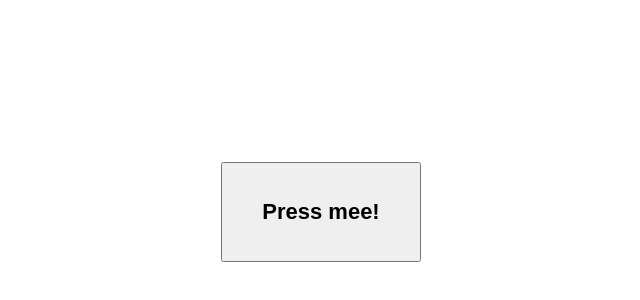
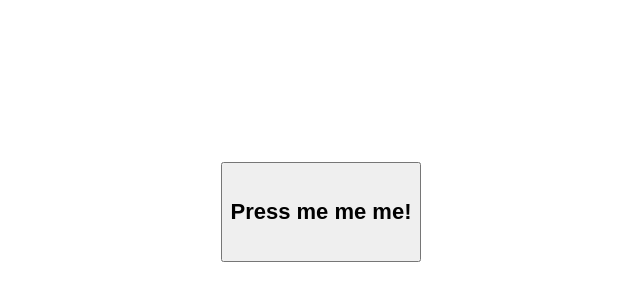
Before and after one commit to surdu/video-captcha, a website: page public/index.html in a window 1280 px wide. Shown: the part 196-496 px from the top of the page, without its empty margins (319-959 px from the left). Drawn offline with Linux system fonts and the light colour scheme.

Commit message:
Update index.html

```diff
--- a/public/index.html
+++ b/public/index.html
@@ -11,7 +11,7 @@
     <div id="numbers"></div>
   </div>
 
-  <button id="startBtn">Press mee!</button>
+  <button id="startBtn">Press me me me!</button>
 
   <div id="thanks">
     Uploading ...
```
